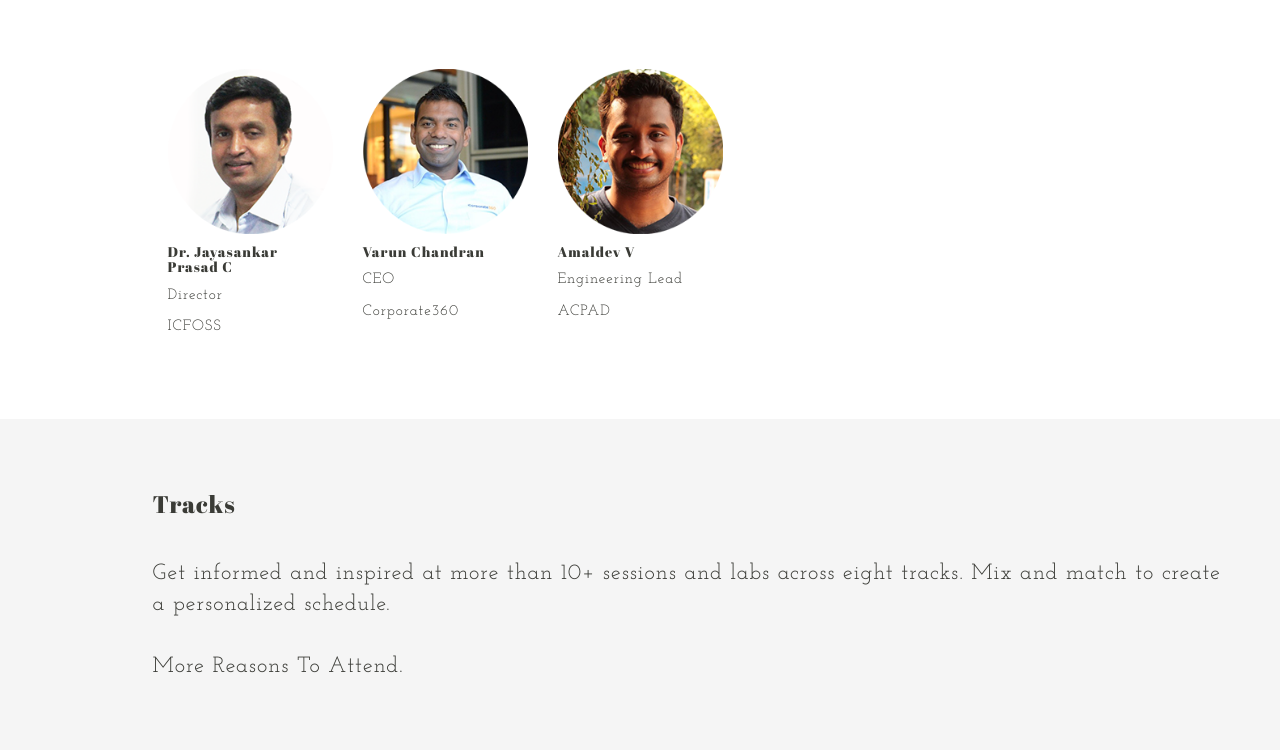
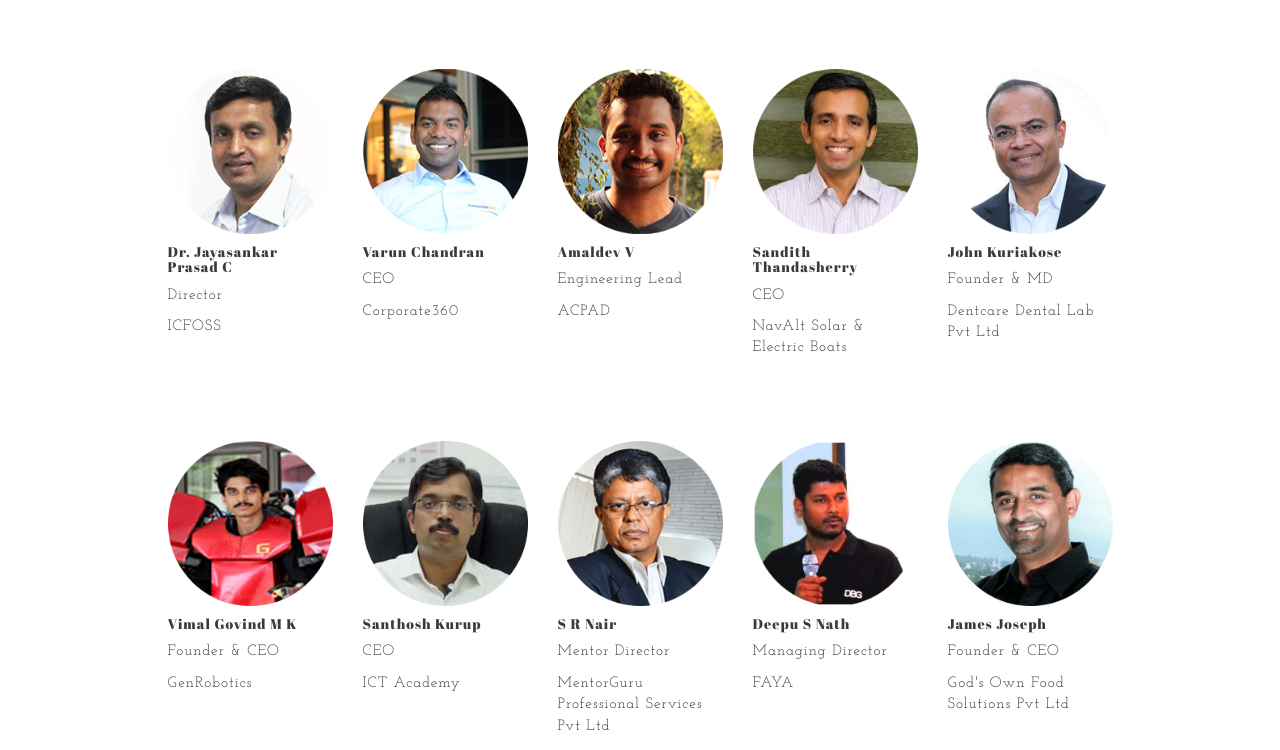
Before and after one commit to shakirullahi/iedc-summit-2017, a plain HTML site: page index.html in a window 1280 px wide. Shown: the part 2209-2959 px from the top of the page. Drawn offline with nearby package versions, Linux system fonts and the light colour scheme.

Commit message:
Speakers 3rd row added

```diff
--- a/index.html
+++ b/index.html
@@ -273,6 +273,119 @@
             <p class="company">ACPAD</p>
           </div>
         </div>
+
+        <div class="col-md-2">
+          <div class="smallspeakers round">
+            <img  class="img-responsive small speaker-box"src="assets/speakers/sandith.png" alt="sandith">
+          </div>
+          <div class="speakerdesignation">
+            <h5 class="speakername">
+              Sandith Thandasherry
+            </h5>
+            <p class="position">
+              CEO
+            </p>
+            <p class="company">NavAlt Solar & Electric Boats</p>
+          </div>
+        </div>
+
+        <div class="col-md-2">
+          <div class="smallspeakers round">
+            <img  class="img-responsive small speaker-box"src="assets/speakers/John-Kuriakose.png" alt="John Kuriakose">
+          </div>
+          <div class="speakerdesignation">
+            <h5 class="speakername">
+              John Kuriakose
+            </h5>
+            <p class="position">
+              Founder & MD
+            </p>
+            <p class="company">Dentcare Dental Lab Pvt Ltd</p>
+          </div>
+        </div>
+
+      </div>
+      <!--speaker second row ends-->
+
+      <!--speaker third row starts-->
+      <div class="row" id="speakersection">
+
+
+        <div class="col-md-2  col-md-offset-1">
+          <div class="smallspeakers round">
+            <img  class="img-responsive small speaker-box"src="assets/speakers/vimal.png" alt="vimal">
+          </div>
+          <div class="speakerdesignation">
+            <h5 class="speakername">
+              Vimal Govind M K
+            </h5>
+            <p class="position">
+              Founder & CEO
+            </p>
+            <p class="company">GenRobotics</p>
+          </div>
+        </div>
+
+        <div class="col-md-2">
+          <div class="smallspeakers round">
+            <img  class="img-responsive small speaker-box"src="assets/speakers/santhosh-kurup.png" alt="Santhosh Kurup">
+          </div>
+          <div class="speakerdesignation">
+            <h5 class="speakername">
+              Santhosh Kurup
+            </h5>
+            <p class="position">
+              CEO
+            </p>
+            <p class="company">ICT Academy</p>
+          </div>
+        </div>
+
+        <div class="col-md-2">
+          <div class="smallspeakers round">
+            <img  class="img-responsive small speaker-box"src="assets/speakers/s-r-nair.png" alt="S R Nair">
+          </div>
+          <div class="speakerdesignation">
+            <h5 class="speakername">
+              S R Nair
+            </h5>
+            <p class="position">
+              Mentor Director
+            </p>
+            <p class="company">MentorGuru Professional Services Pvt Ltd</p>
+          </div>
+        </div>
+
+        <div class="col-md-2">
+          <div class="smallspeakers round">
+            <img  class="img-responsive small speaker-box"src="assets/speakers/deepu-s-nath.png" alt="Deepu S Nath">
+          </div>
+          <div class="speakerdesignation">
+            <h5 class="speakername">
+              Deepu S Nath
+            </h5>
+            <p class="position">
+              Managing Director
+            </p>
+            <p class="company">FAYA</p>
+          </div>
+        </div>
+
+        <div class="col-md-2">
+          <div class="smallspeakers round">
+            <img  class="img-responsive small speaker-box"src="assets/speakers/james-joseph.png" alt="James Joseph">
+          </div>
+          <div class="speakerdesignation">
+            <h5 class="speakername">
+              James Joseph
+            </h5>
+            <p class="position">
+              Founder & CEO
+            </p>
+            <p class="company">God's Own Food Solutions Pvt Ltd</p>
+          </div>
+        </div>
+
       </div>
   </div>
 
```
Also changed, not shown: assets/speakers/John-Kuriakose.png (added), assets/speakers/deepu-s-nath.png (added), assets/speakers/james-joseph.png (added), assets/speakers/s-r-nair.png (added), assets/speakers/sandith.png (added), assets/speakers/santhosh-kurup.png (added), assets/speakers/vimal.png (added).
